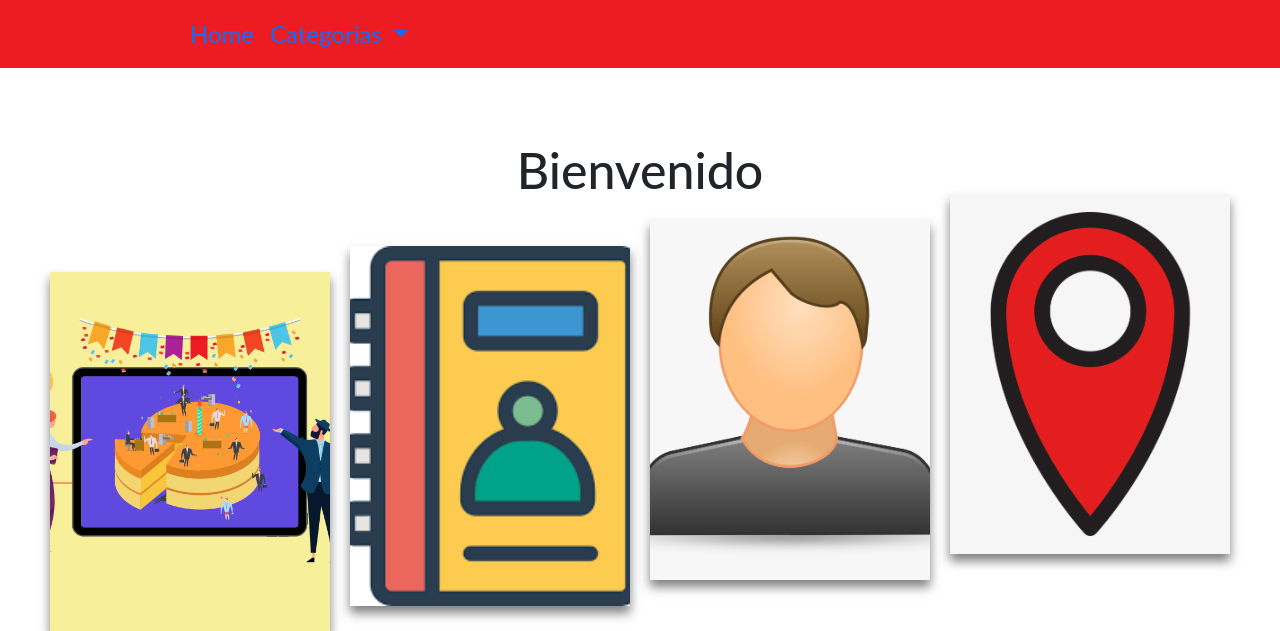
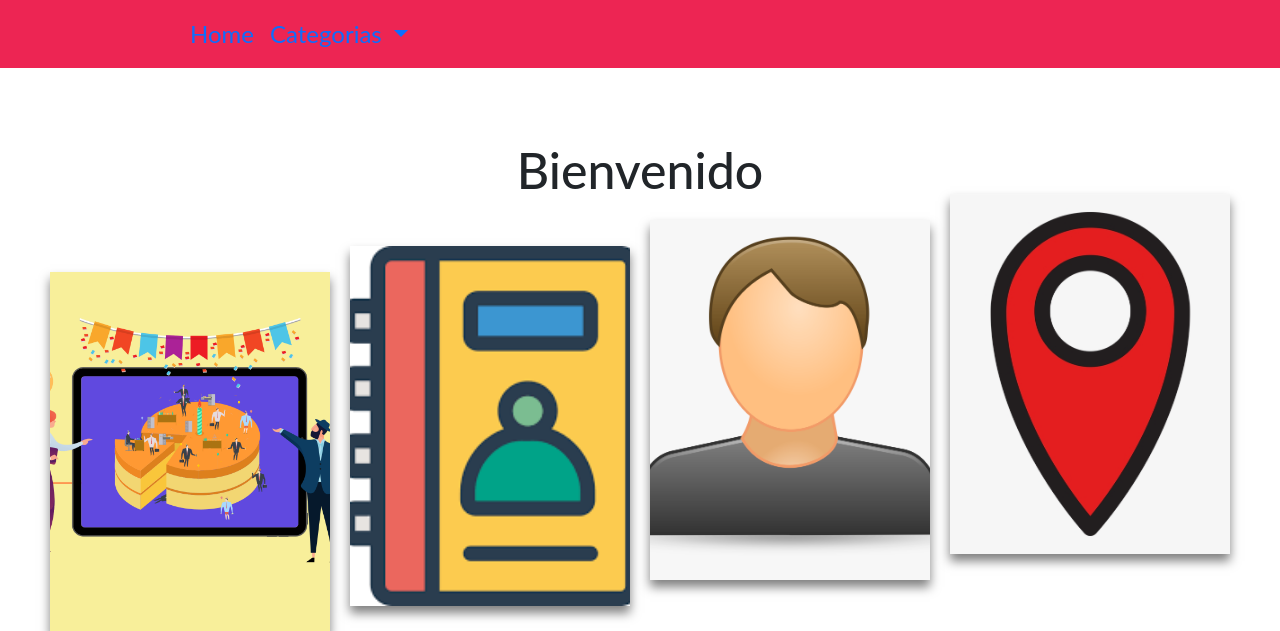
Before and after one commit to JaredRiveraDev/GestionEventos, a PHP site: page /welcome.php in a window 1280 px wide; the page is wider, and only the part inside the window is pictured. Shown: the top 631 px of that part. Run offline with PHP 8.4, Linux system fonts and the light colour scheme.

Commit message:
cambie el color del navar

```diff
--- a/css/ofertas.css
+++ b/css/ofertas.css
@@ -4,7 +4,7 @@
    margin-top: 5px;
 }
 .navbar{
-    background-color: #ed1c23;
+    background-color: #ed2553;
 
 }
 .nav-link{
```
